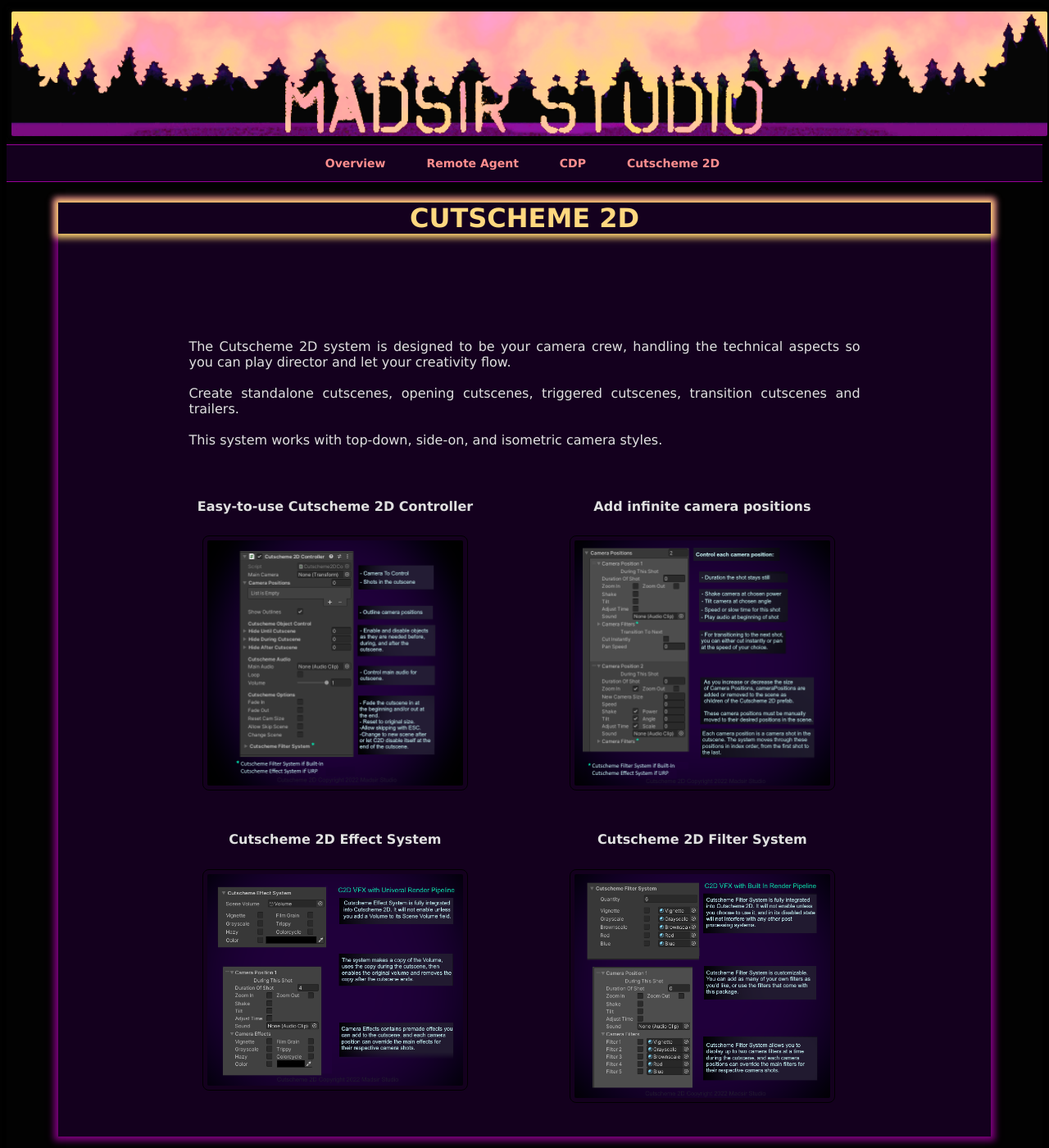
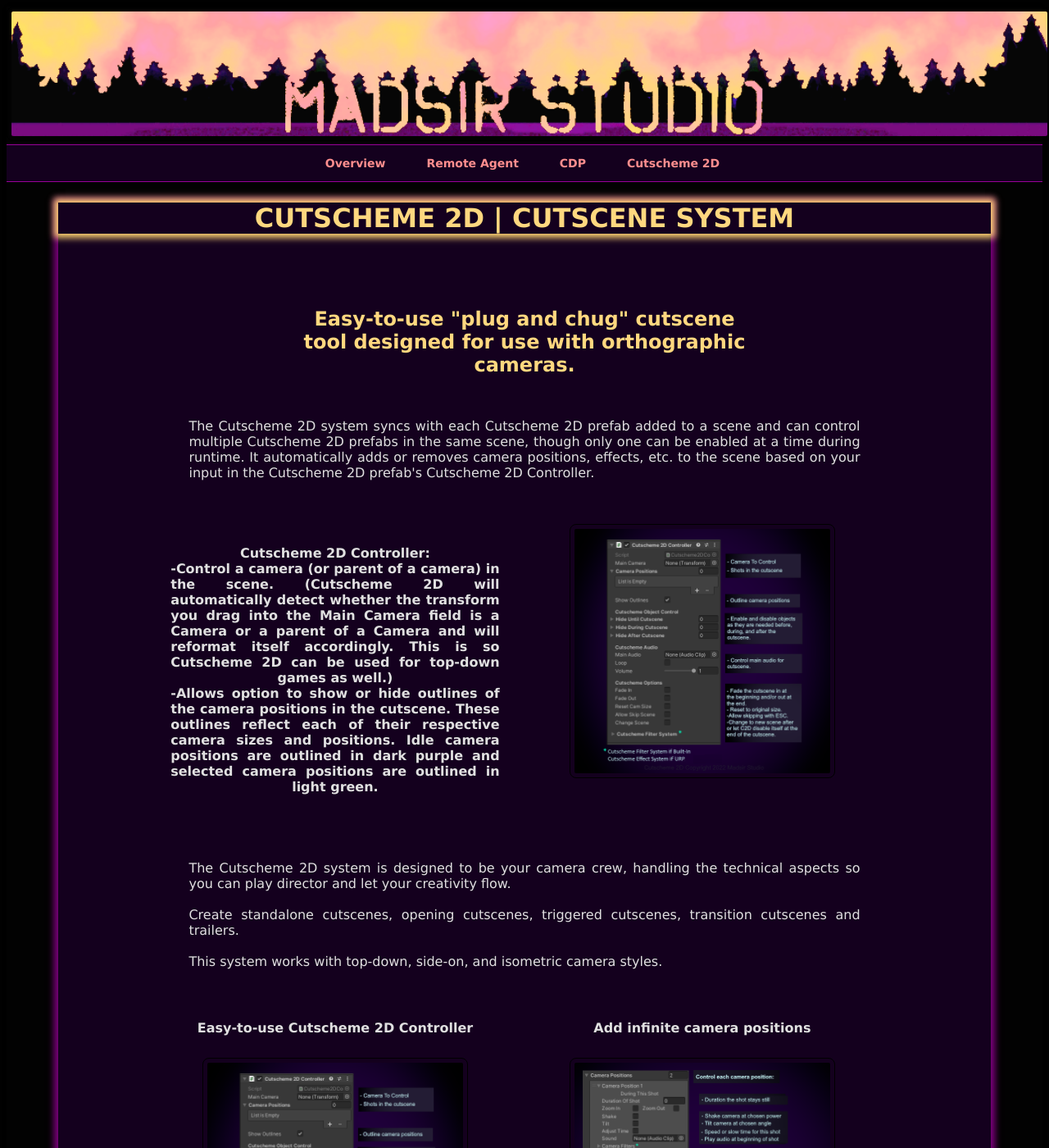
Before and after one commit to Madsir/madsirstudio.github.io, a Jekyll site: the page built from cutscheme2d/index.html, in a window 1280 px wide and 1400 px high. Shown: the whole window at 82% size. Built offline with Jekyll 4.4.1, drawn with Linux system fonts in a browser that asks for light colours.

Commit message:
Update index.html

```diff
--- a/cutscheme2d/index.html
+++ b/cutscheme2d/index.html
@@ -44,13 +44,33 @@
 <body>
 <div class="main">
 	<center>
-		<h1>CUTSCHEME 2D</h1>
-	<br>
-	<br>
-	<br>
+		<h1>CUTSCHEME 2D | CUTSCENE SYSTEM</h1>
 	<br>
 	<br>
     		<div class="centerdiv">
+<h4>
+	Easy-to-use "plug and chug" cutscene tool designed for use with orthographic cameras.</h4>
+<p>
+	<br>
+The Cutscheme 2D system syncs with each Cutscheme 2D prefab added to a scene and can control multiple Cutscheme 2D prefabs in the same scene, though only one can be enabled at a time during runtime.
+It automatically adds or removes camera positions, effects, etc. to the scene based on your input in the Cutscheme 2D prefab's Cutscheme 2D Controller. </p>
+			<br>
+			<br>
+<div class="row">
+	<div class="columns">
+		<h5>
+		Cutscheme 2D Controller:<br>
+		-Control a camera (or parent of a camera) in the scene. (Cutscheme 2D will automatically detect whether the transform you drag into the Main Camera field is a Camera or a parent of a Camera and will reformat itself accordingly. This is so Cutscheme 2D can be used for top-down games as well.) <br>
+		-Allows option to show or hide outlines of the camera positions in the cutscene. These outlines reflect each of their respective camera sizes and positions. Idle camera positions are outlined in dark purple and selected camera positions are outlined in light green.
+			</div>
+		<div class="columns">
+			<a href="/Assets/Instructionsc2d.png"><img src="/Assets/Instructionsc2d.png" alt="Cutscheme 2D" width="70%"></a>
+		</div>
+	</div>
+			<br>
+			<br>
+
+
 			<p>The Cutscheme 2D system is designed to be your camera crew, handling the technical aspects so you can play director and let your creativity flow.
 			<br>
 			<br>
```
